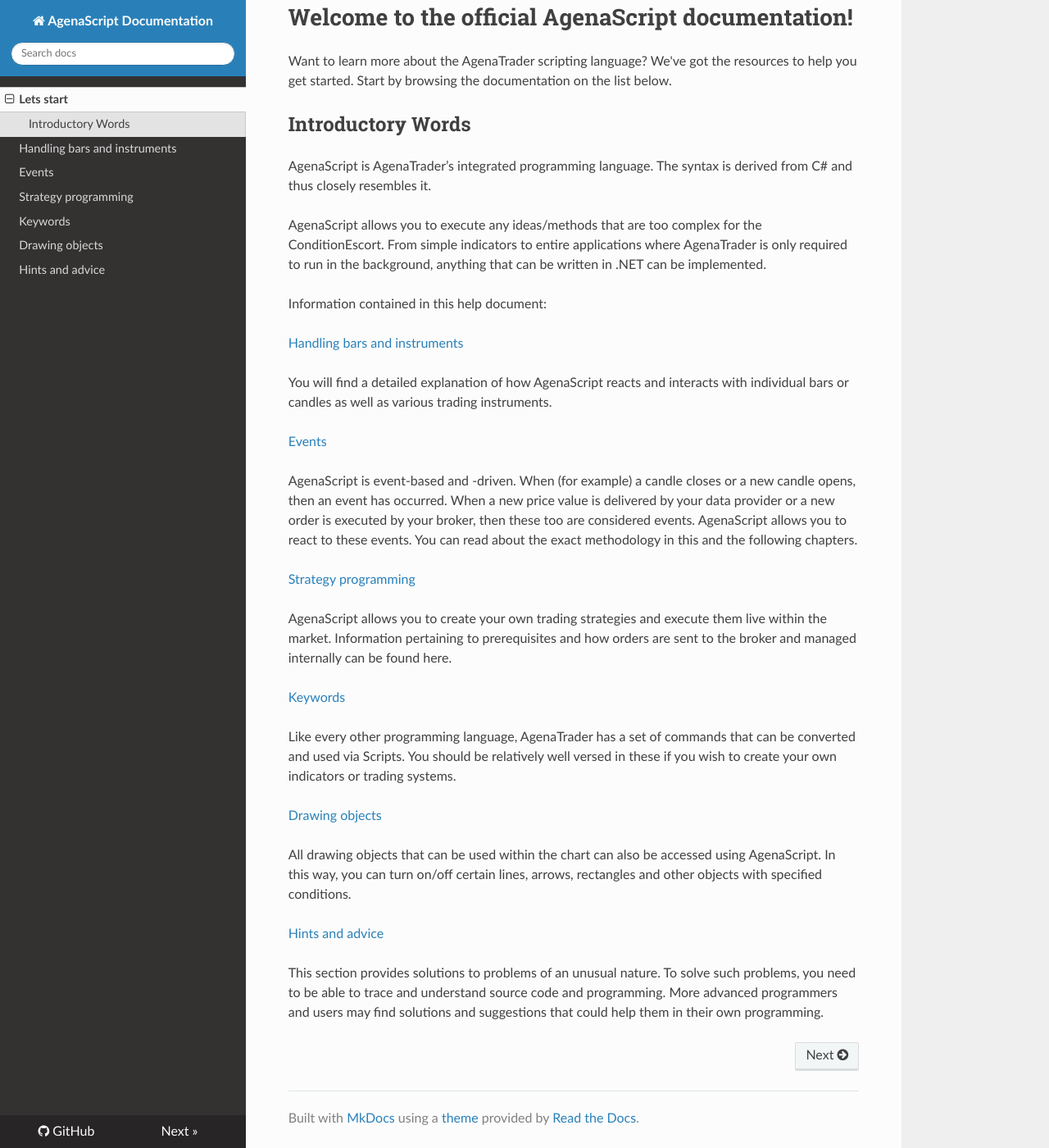
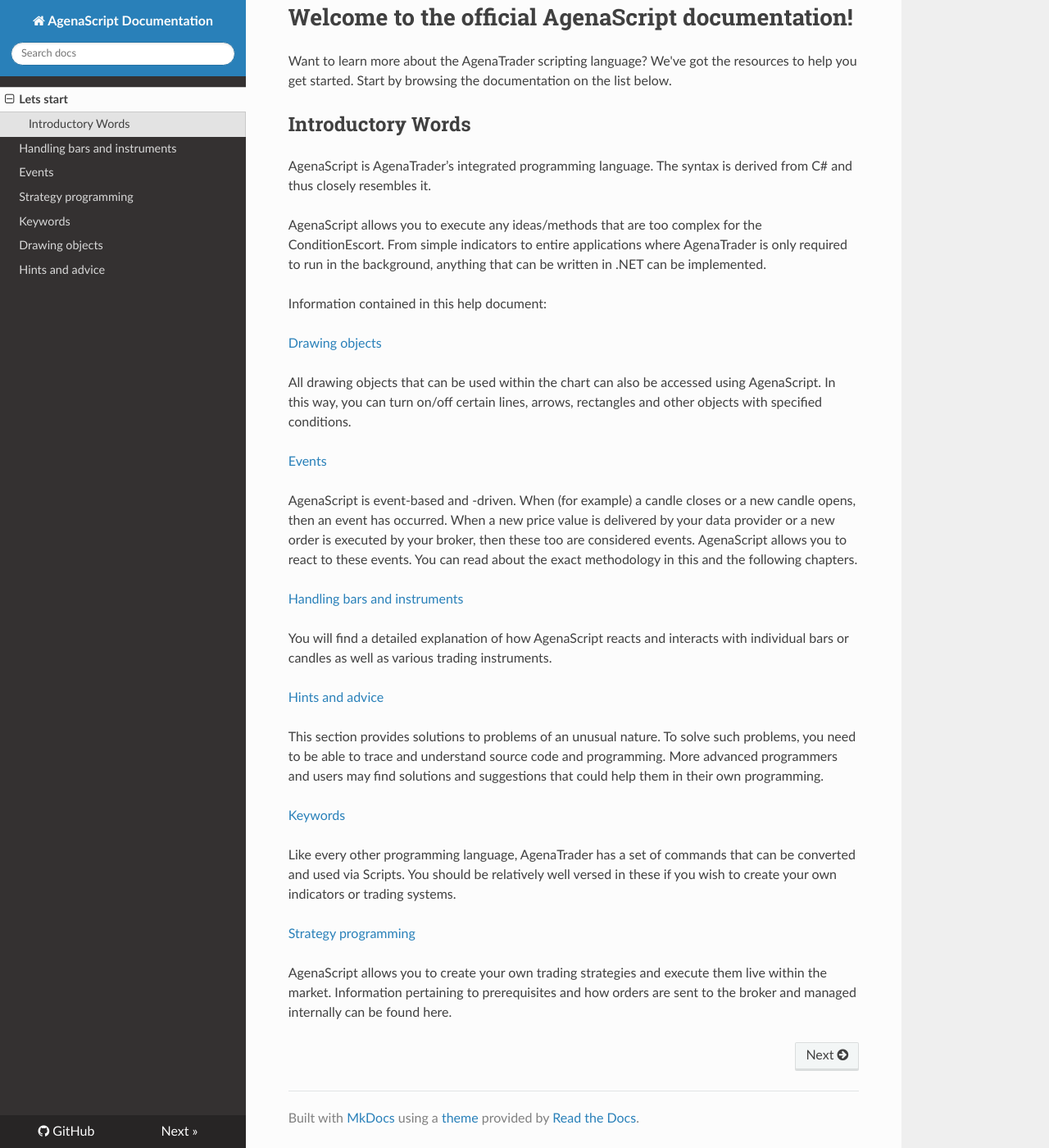
Before and after one commit to AgenaTrader/AgenaScript-documentation, an MkDocs documentation site: the page built from sources/index.md, in a window 1280 px wide and 1400 px high, scrolled down 269 px. Shown: the whole window at 82% size. Built offline with MkDocs 1.6.1, drawn with Linux system fonts in a browser that asks for light colours; nearby versions of some CDN libraries; old or Windows-style settings are respelled for this version of MkDocs.

```diff
--- a/sources/index.md
+++ b/sources/index.md
@@ -13,26 +13,26 @@ AgenaScript allows you to execute any ideas/methods that are too complex for the
 
 Information contained in this help document:
 
-[Handling bars and instruments](./handling_bars_and_instruments.md#handling-bars-and-instruments)
+[Drawing objects](./drawing_objects.md#drawing-objects)
 
-You will find a detailed explanation of how AgenaScript reacts and interacts with individual bars or candles as well as various trading instruments.
+All drawing objects that can be used within the chart can also be accessed using AgenaScript. In this way, you can turn on/off certain lines, arrows, rectangles and other objects with specified conditions.
 
 [Events](./events.md#events)
 
 AgenaScript is event-based and -driven. When (for example) a candle closes or a new candle opens, then an event has occurred. When a new price value is delivered by your data provider or a new order is executed by your broker, then these too are considered events. AgenaScript allows you to react to these events. You can read about the exact methodology in this and the following chapters.
 
-[Strategy programming](./strategy_programming.md#strategy-programming)
+[Handling bars and instruments](./handling_bars_and_instruments.md#handling-bars-and-instruments)
 
-AgenaScript allows you to create your own trading strategies and execute them live within the market. Information pertaining to prerequisites and how orders are sent to the broker and managed internally can be found here.
+You will find a detailed explanation of how AgenaScript reacts and interacts with individual bars or candles as well as various trading instruments.
+
+[Hints and advice](./hints_and_advice.md#hints-and-advice)
+
+This section provides solutions to problems of an unusual nature. To solve such problems, you need to be able to trace and understand source code and programming. More advanced programmers and users may find solutions and suggestions that could help them in their own programming.
 
 [Keywords](./keywords.md#keywords)
 
 Like every other programming language, AgenaTrader has a set of commands that can be converted and used via Scripts. You should be relatively well versed in these if you wish to create your own indicators or trading systems.
 
-[Drawing objects](./drawing_objects.md#drawing-objects)
+[Strategy programming](./strategy_programming.md#strategy-programming)
 
-All drawing objects that can be used within the chart can also be accessed using AgenaScript. In this way, you can turn on/off certain lines, arrows, rectangles and other objects with specified conditions.
-
-[Hints and advice](./hints_and_advice.md#hints-and-advice)
-
-This section provides solutions to problems of an unusual nature. To solve such problems, you need to be able to trace and understand source code and programming. More advanced programmers and users may find solutions and suggestions that could help them in their own programming.
+AgenaScript allows you to create your own trading strategies and execute them live within the market. Information pertaining to prerequisites and how orders are sent to the broker and managed internally can be found here.
```
